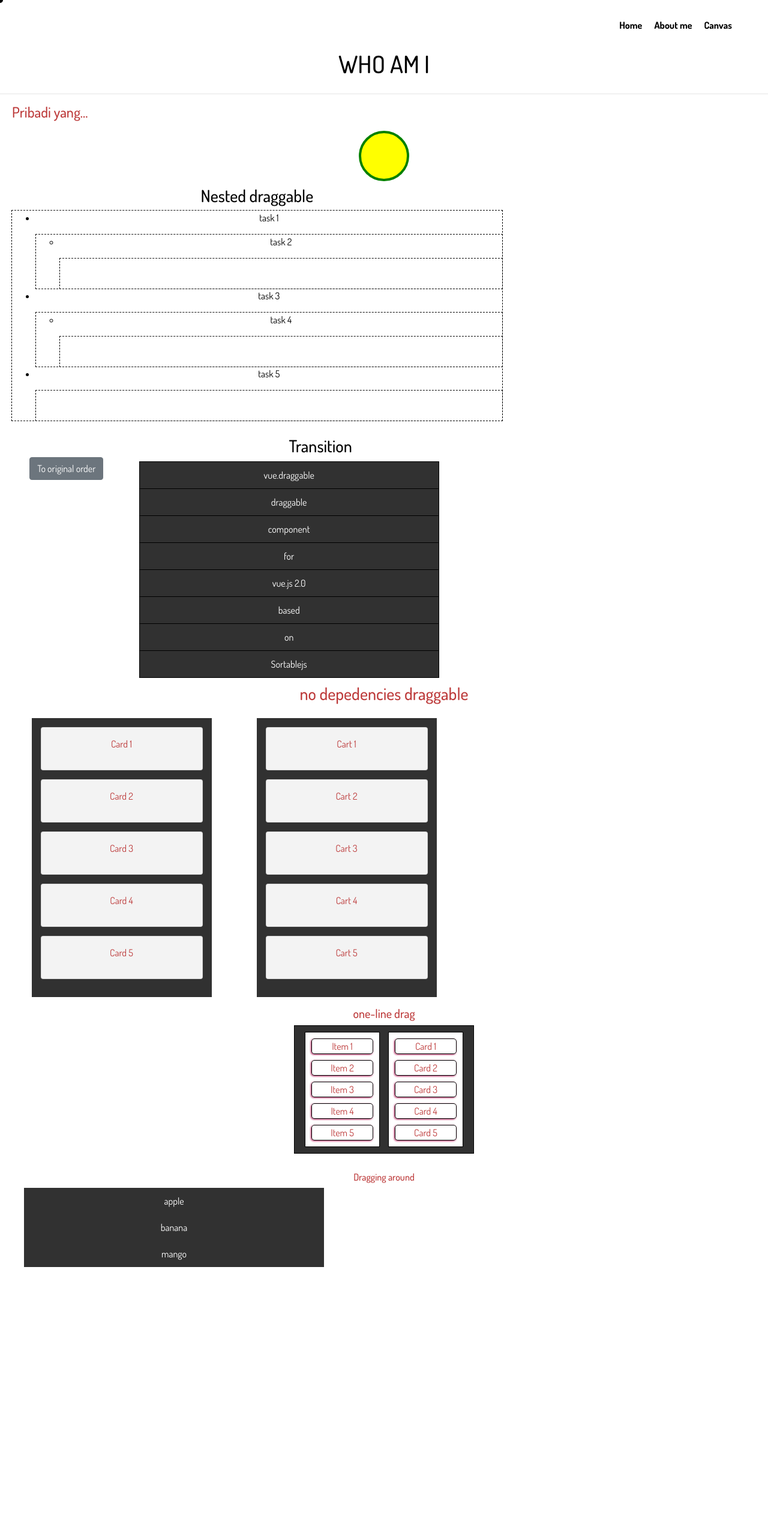
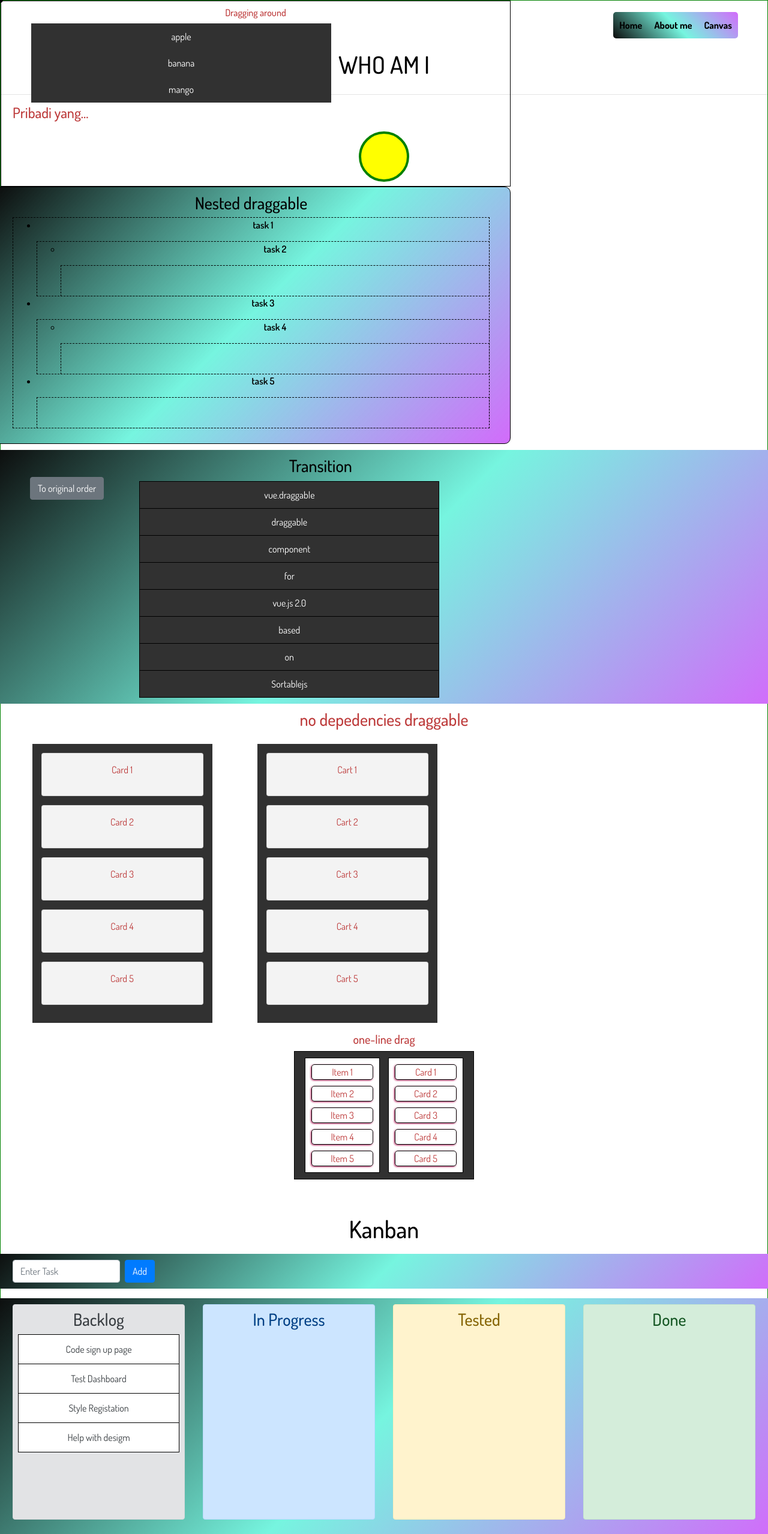
Before and after one commit to Glitchfer/Ar.rh_Porto_Gallery, a Vue app: page /about in a window 1280 px wide. Shown: the top 2557 px of the page at 60% size. Before the commit the page ends 2128 px from the top, so only its background shows below. Built offline with nearby package versions, Linux system fonts and the light colour scheme; a web font is replaced by a local one; what vue-draggable, vue-kinesis would draw is missing.

Commit message:
add kanban & gradient

```diff
--- a/src/App.vue
+++ b/src/App.vue
@@ -21,24 +21,22 @@
       >
     </nav>
     <div id="cursor" :style="{ left: `${x}px`, top: `${y}px` }"></div>
-    <!-- <div class="nav">
-      <router-link
-        to="/"
-        style="marginRight: 20px; color:  rgb(141, 141, 141); fontWeight: bold; textDecoration: none;"
-        >Home</router-link
-      >
-      <router-link
-        to="/about"
-        style="marginRight: 20px; color:  rgb(141, 141, 141); fontWeight: bold; textDecoration: none;"
-        >About me</router-link
-      >
-      <router-link
-        to="/canvas"
-        style="marginRight: 20px; color:  rgb(141, 141, 141); fontWeight: bold; textDecoration: none;"
-        >Canvas</router-link
-      >
-    </div> -->
     <router-view />
+    <!-- <h1>Dragging around</h1>
+    <div id="dragAround">
+      <ul>
+        <li
+          :id="index"
+          @mousemove="draging(index)"
+          @mousedown="drag(index)"
+          @mouseup="drop(index)"
+          v-for="(item, index) in itemList"
+          :key="index"
+        >
+          {{ item }}
+        </li>
+      </ul> -->
+    <!-- </div> -->
   </div>
 </template>
 
@@ -48,7 +46,9 @@ export default {
     return {
       curs: document.getElementById('cursor'),
       x: 0,
-      y: 0
+      y: 0,
+      itemList: ['apple', 'banana', 'mango'],
+      pickedUp: false
     }
   },
   mounted() {},
@@ -56,6 +56,22 @@ export default {
     updateCoordinates: function(event) {
       this.x = event.clientX
       this.y = event.clientY
+    },
+    drag(index) {
+      const doc = document.getElementById(index)
+      doc.style.position = 'absolute'
+      this.pickedUp = true
+    },
+    draging(index) {
+      console.log(this.pickedUp)
+      const doc = document.getElementById(index)
+      if (this.pickedUp) {
+        doc.style.left = event.clientX - 260 + 'px'
+        doc.style.top = event.clientY - 20 + 'px'
+      }
+    },
+    drop(index) {
+      this.pickedUp = false
     }
   }
 }
@@ -72,6 +88,10 @@ export default {
   text-align: center;
   color: #bd3b3b;
   cursor: none;
+  /* height: 100vh;
+  border: 1px solid blueviolet;
+  background-color: bisque;
+  position: relative; */
 }
 
 nav {
@@ -86,6 +106,13 @@ nav {
   background-color: white;
   border-radius: 5px;
   z-index: 2;
+
+  background-image: linear-gradient(
+    45deg,
+    rgba(2, 2, 2, 0.966),
+    rgba(31, 238, 203, 0.61),
+    rgba(202, 82, 250, 0.856)
+  );
 }
 #cursor {
   background-color: rgb(2, 2, 2);
@@ -117,4 +144,18 @@ nav:hover ~ #cursor {
   filter: invert(100%);
   mix-blend-mode: difference;
 }
+/* --------------------drag around ---------------- */
+
+/* li {
+  list-style: none;
+  background-color: #313131;
+  color: white;
+  width: 500px;
+  text-align: center;
+  padding: 10px;
+}
+li:hover {
+  cursor: pointer;
+  background-color: rgb(35, 77, 107);
+} */
 </style>
--- a/src/views/About.vue
+++ b/src/views/About.vue
@@ -18,8 +18,8 @@
         fill="yellow"
       />
     </svg>
-    <div class="row">
-      <div class="col-8">
+    <div class="row nested">
+      <div class="col-12">
         <h3>Nested draggable</h3>
         <nested-draggable :tasks="list" />
       </div>
@@ -96,8 +96,8 @@
         <div v-for="text in exampleList2" :key="text">{{ text }}</div>
       </draggable>
     </div>
-    <h6>Dragging around</h6>
     <div id="dragAround">
+      <h6>Dragging around</h6>
       <ul>
         <li
           :id="index"
@@ -110,6 +110,96 @@
           {{ item }}
         </li>
       </ul>
+    </div>
+    <div class="kanbanContainer mt-5">
+      <h1>Kanban</h1>
+      <div class="row">
+        <div class="col form-inline">
+          <b-form-input
+            v-model="newTask"
+            placeholder="Enter Task"
+            @keyup.enter="add"
+          ></b-form-input>
+          <b-button class="ml-2" variant="primary" @click="add">Add</b-button>
+        </div>
+      </div>
+      <div class="row mt-3">
+        <div class="col-md-3">
+          <div class="p-2 alert alert-secondary">
+            <h3>Backlog</h3>
+            <draggable
+              class="List-group kanban-column"
+              :list="arrBacklog"
+              group="tasks"
+            >
+              <div
+                class="list-group-item"
+                v-for="element in arrBacklog"
+                :key="element.name"
+              >
+                {{ element.name }}
+              </div>
+            </draggable>
+          </div>
+        </div>
+
+        <div class="col-md-3">
+          <div class="p-2 alert alert-primary">
+            <h3>In Progress</h3>
+            <draggable
+              class="List-group kanban-column"
+              :list="arrInProgress"
+              group="tasks"
+            >
+              <div
+                class="list-group-item"
+                v-for="element in arrInProgress"
+                :key="element.name"
+              >
+                {{ element.name }}
+              </div>
+            </draggable>
+          </div>
+        </div>
+
+        <div class="col-md-3">
+          <div class="p-2 alert alert-warning">
+            <h3>Tested</h3>
+            <draggable
+              class="List-group kanban-column"
+              :list="arrTested"
+              group="tasks"
+            >
+              <div
+                class="list-group-item"
+                v-for="element in arrTested"
+                :key="element.name"
+              >
+                {{ element.name }}
+              </div>
+            </draggable>
+          </div>
+        </div>
+
+        <div class="col-md-3">
+          <div class="p-2 alert alert-success">
+            <h3>Done</h3>
+            <draggable
+              class="List-group kanban-column"
+              :list="arrDone"
+              group="tasks"
+            >
+              <div
+                class="list-group-item"
+                v-for="element in arrDone"
+                :key="element.name"
+              >
+                {{ element.name }}
+              </div>
+            </draggable>
+          </div>
+        </div>
+      </div>
     </div>
   </div>
 </template>
@@ -172,7 +262,17 @@ export default {
       exampleList: ['Item 1', 'Item 2', 'Item 3', 'Item 4', 'Item 5'],
       exampleList2: ['Card 1', 'Card 2', 'Card 3', 'Card 4', 'Card 5'],
       itemList: ['apple', 'banana', 'mango'],
-      pickedUp: false
+      pickedUp: false,
+      newTask: '',
+      arrBacklog: [
+        { name: 'Code sign up page' },
+        { name: 'Test Dashboard' },
+        { name: 'Style Registation' },
+        { name: 'Help with desigm' }
+      ],
+      arrInProgress: [],
+      arrTested: [],
+      arrDone: []
     }
   },
   methods: {
@@ -194,6 +294,12 @@ export default {
     },
     drop(index) {
       this.pickedUp = false
+    },
+    add() {
+      if (this.newTask) {
+        this.arrBacklog.push({ name: this.newTask })
+        this.newTask = ''
+      }
     }
   },
   computed: {
@@ -209,6 +315,38 @@ export default {
 }
 </script>
 <style scoped>
+.about {
+  position: absolute;
+  top: 0;
+  right: 0;
+  width: 0;
+  border: 1px solid green;
+  animation: slide 0.5s ease-out 1 forwards;
+}
+@keyframes slide {
+  0% {
+    width: 0;
+  }
+  100% {
+    width: 100%;
+  }
+}
+/* -------Nested dragable------- */
+.nested {
+  color: black;
+  border: 1px solid black;
+  width: 865px;
+  background-image: linear-gradient(
+    135deg,
+    rgba(2, 2, 2, 0.966),
+    rgba(31, 238, 203, 0.61),
+    rgba(202, 82, 250, 0.856)
+  );
+  font-weight: 600;
+}
+.dragArea {
+  width: 100%;
+}
 .button {
   margin-top: 35px;
 }
@@ -284,6 +422,16 @@ export default {
   border-radius: 5px;
 }
 /* --------------------drag around ---------------- */
+#dragAround {
+  padding: 10px;
+  height: 310px;
+  width: 850px;
+  position: absolute;
+  top: 0;
+  left: 0;
+  border: 1px solid black;
+  z-index: 30;
+}
 li {
   list-style: none;
   background-color: #313131;
@@ -296,4 +444,8 @@ li:hover {
   cursor: pointer;
   background-color: rgb(35, 77, 107);
 }
+/* -------------Kanban----------------------- */
+.kanban-column {
+  min-height: 300px;
+}
 </style>
--- a/src/views/Home.vue
+++ b/src/views/Home.vue
@@ -105,7 +105,6 @@ export default {
   overflow: hidden;
   padding-top: 50px;
 }
-
 h1 {
   position: relative;
   z-index: 5;
@@ -116,10 +115,22 @@ h1 {
 .row {
   background-color: white;
   color: black;
-  padding: 0 20px;
+  padding: 10px 20px;
   margin-bottom: 10px;
+  border-radius: 10px;
+  background-image: linear-gradient(
+    135deg,
+    rgba(2, 2, 2, 0.966),
+    rgba(31, 238, 203, 0.61),
+    rgba(202, 82, 250, 0.856)
+  );
 }
-
+#coordinates p {
+  margin: 0;
+  background-color: white;
+  padding: 0 5px;
+  border-radius: 5px;
+}
 img {
   width: 5rem;
 }
@@ -144,7 +155,12 @@ img {
 .container {
   width: 80%;
   padding: 10rem 0;
-  background-color: #111111;
+  background-image: linear-gradient(
+    135deg,
+    rgba(168, 19, 89, 0.877),
+    rgba(0, 0, 0, 0.993),
+    rgba(115, 14, 231, 0.692)
+  );
   position: relative;
   border-radius: 20px;
 }
@@ -247,6 +263,16 @@ h1:hover ~ #cursor {
   display: flex;
   justify-content: center;
   align-items: center;
+  animation: frog 5s ease-in-out alternate infinite;
+  transition: 0.1s;
+}
+@keyframes frog {
+  0% {
+    transform: translate(200px);
+  }
+  100% {
+    transform: translate(-200px);
+  }
 }
 .eyes {
   position: relative;
```
